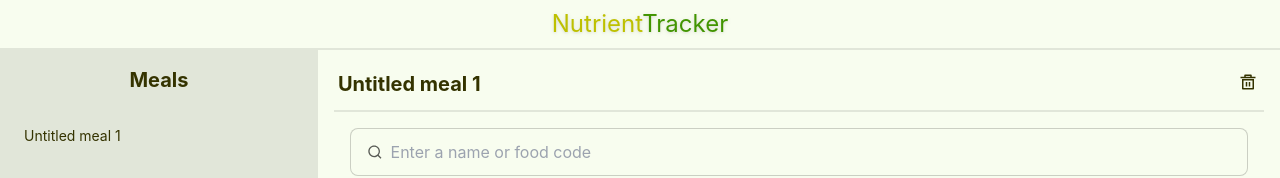
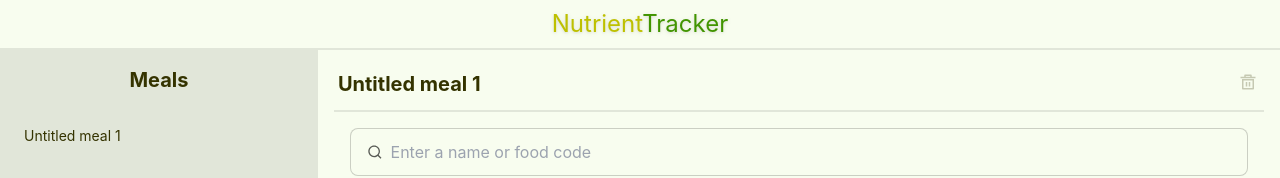
Before and after one commit to b3nk3lly/nutrient-tracker, a React (Create React App) app: page / in a window 1280 px wide. Shown: the top 178 px of the page. Built offline with nearby package versions, Linux system fonts and the light colour scheme.

Commit message:
Fix logic error for deleting meals

```diff
--- a/src/components/meals/MealsSection.tsx
+++ b/src/components/meals/MealsSection.tsx
@@ -41,10 +41,6 @@ export default function MealsSection({ navigationButtons }: Readonly<MealsSectio
 			  ]
 			: undefined;
 
-	const renderMealDetails = (meal: Meal) => (
-		<MealCard meal={meal} deletable={!hasMultipleMeals} />
-	);
-
 	return (
 		<Section<Meal>
 			title="Meals"
@@ -53,7 +49,7 @@ export default function MealsSection({ navigationButtons }: Readonly<MealsSectio
 				label: ({ name }: Meal) => name,
 				actionButtons: renderSidebarActionButtons
 			}}
-			renderItem={renderMealDetails}
+			renderItem={(meal: Meal) => <MealCard meal={meal} deletable={hasMultipleMeals} />}
 			actionButtons={[
 				<Button onClick={handleAddMeal}>
 					<Add />
```
